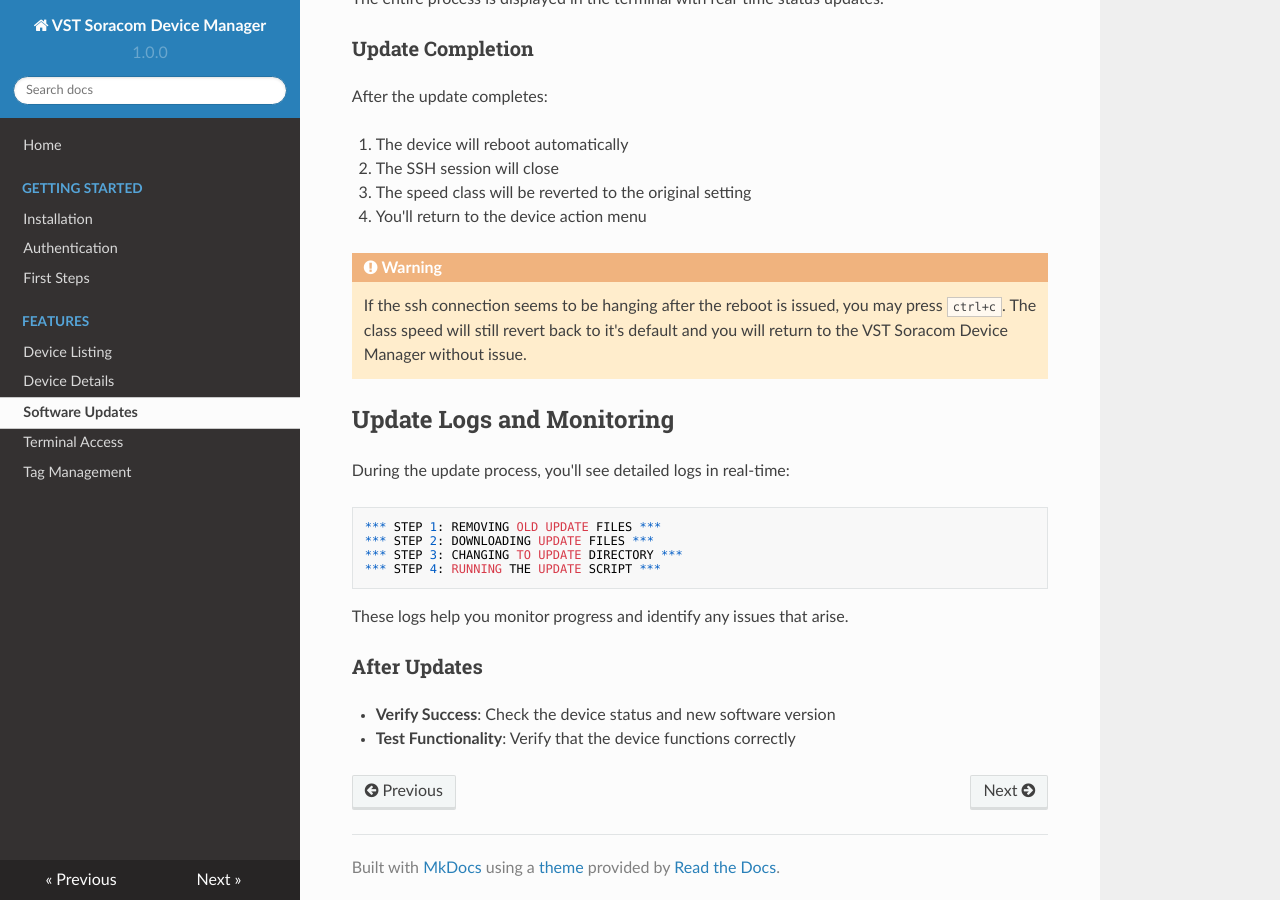
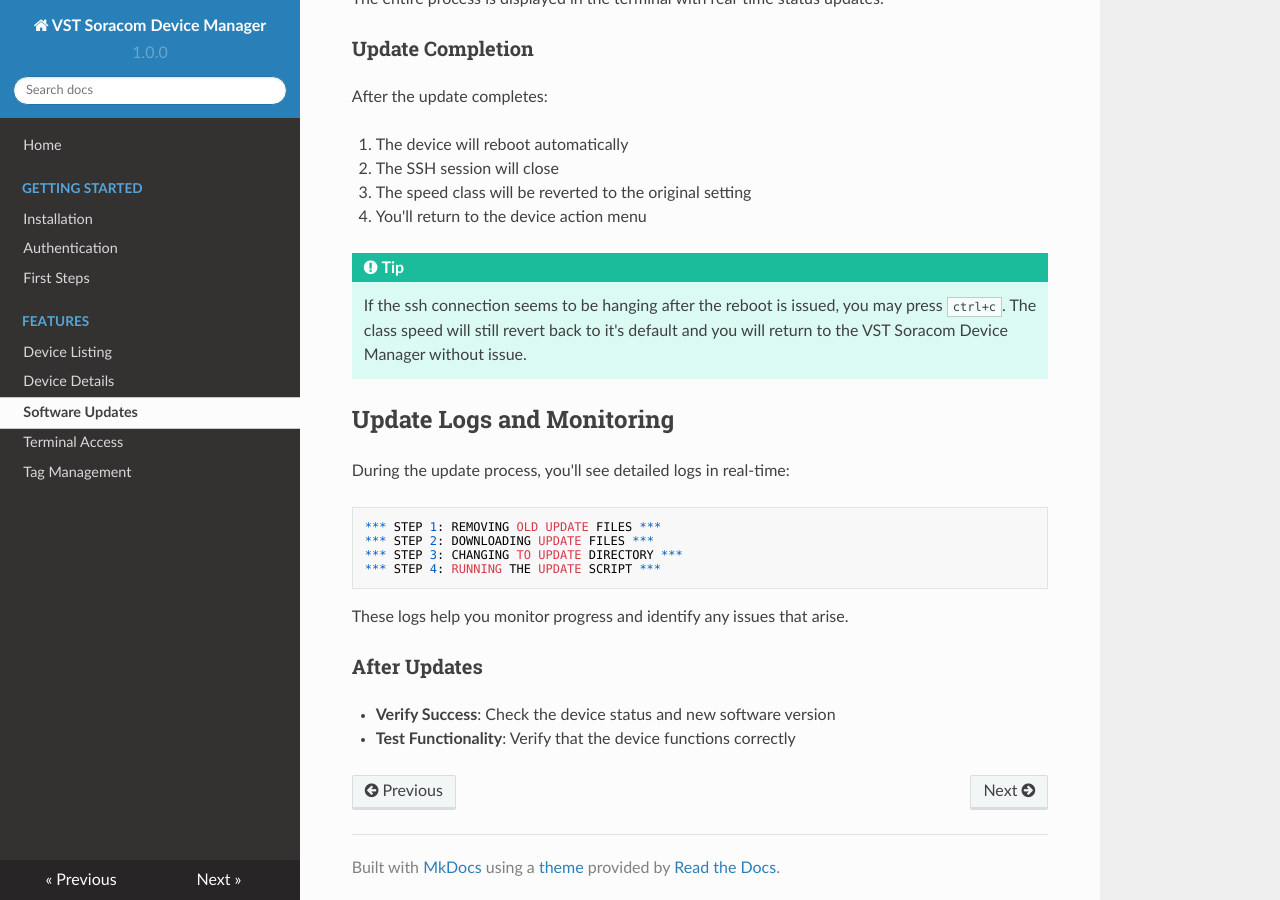
Before and after one commit to Vapor-Systems/soracom_device_manager, an MkDocs documentation site: the page built from docs/features/software-updates.md, in a window 1280 px wide and 900 px high, scrolled down 1370 px. Built offline with MkDocs 1.6.1, drawn with Linux system fonts in a browser that asks for light colours; nearby versions of some CDN libraries.

Commit message:
Update software-updates.md

```diff
--- a/docs/features/software-updates.md
+++ b/docs/features/software-updates.md
@@ -60,7 +60,7 @@ After the update completes:
 3. The speed class will be reverted to the original setting
 4. You'll return to the device action menu
 
-!!! warning
+!!! tip
     If the ssh connection seems to be hanging after the reboot is issued, you may press `ctrl+c`. The class speed will still revert back to it's default and you will return to the VST Soracom Device Manager without issue.
 
 ## Update Logs and Monitoring
```
